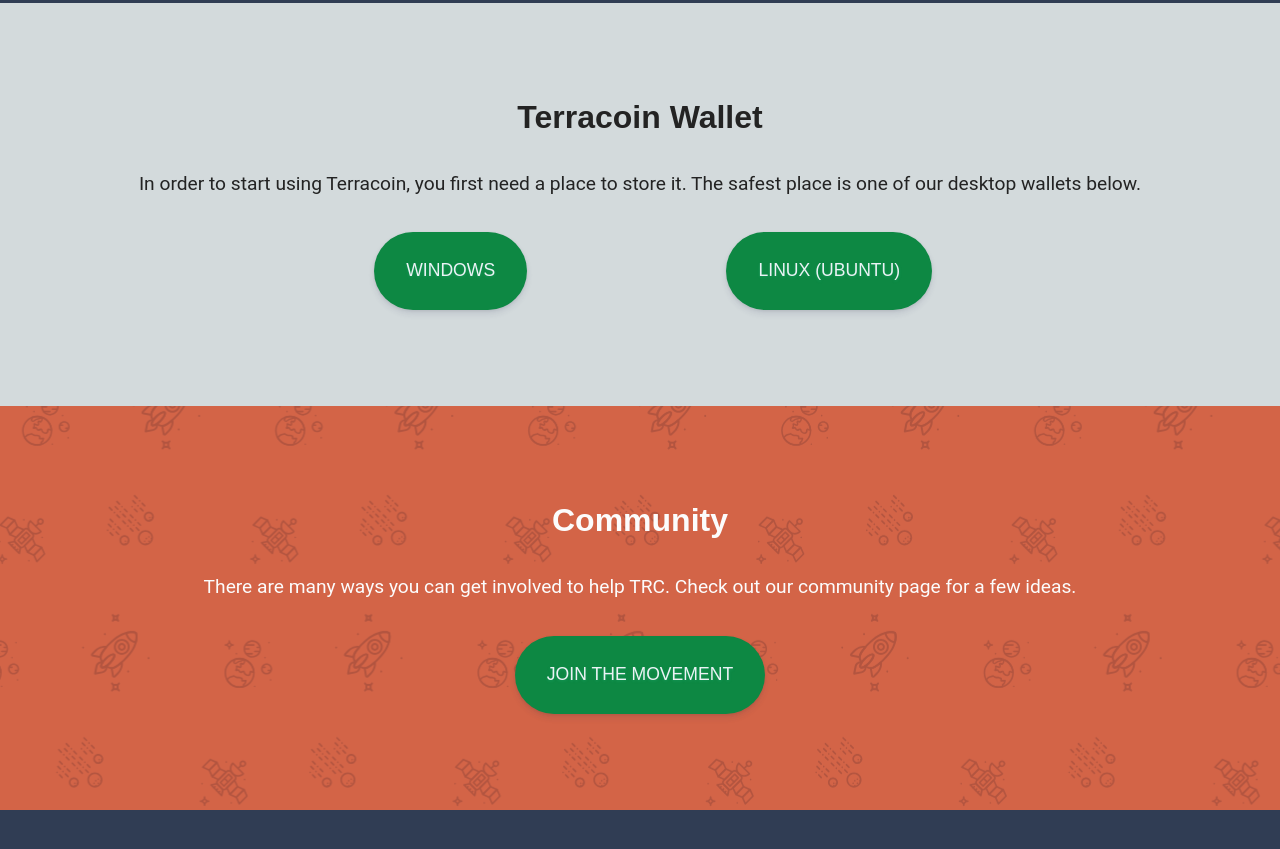
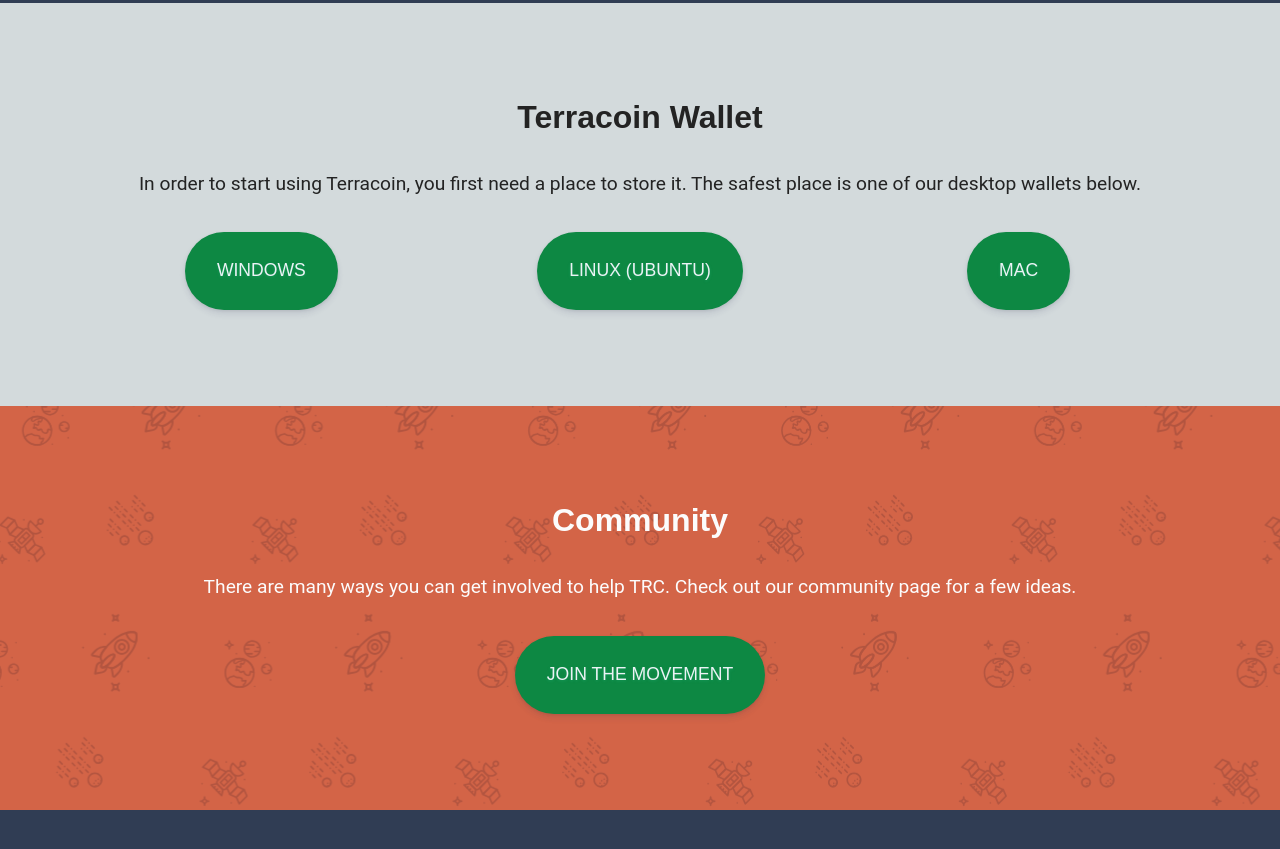
Before and after one commit to terracoin/website, a Jekyll site: the page built from index.html, in a window 1280 px wide and 900 px high, scrolled down 1145 px. Shown: the top 849 px of the window. Built offline with Jekyll 4.4.1, drawn with Linux system fonts in a browser that asks for light colours; comment, search, counter and statistics services are not loaded.

Commit message:
Adding link to Mac Wallet.

```diff
--- a/index.html
+++ b/index.html
@@ -71,6 +71,13 @@ header: hero-main
                                </a>
                            </p>
                        </div>
+                       <div class="col-sm-4 col-xs-12">
+                           <p>
+                               <a href="https://github.com/terracoin/terracoin/releases/tag/0.12.1.5-Mac" class="btn btn-primary" target="_blank">
+                                   Mac
+                               </a>
+                           </p>
+                       </div>
                    </div>
                </div>
            </section>
```
